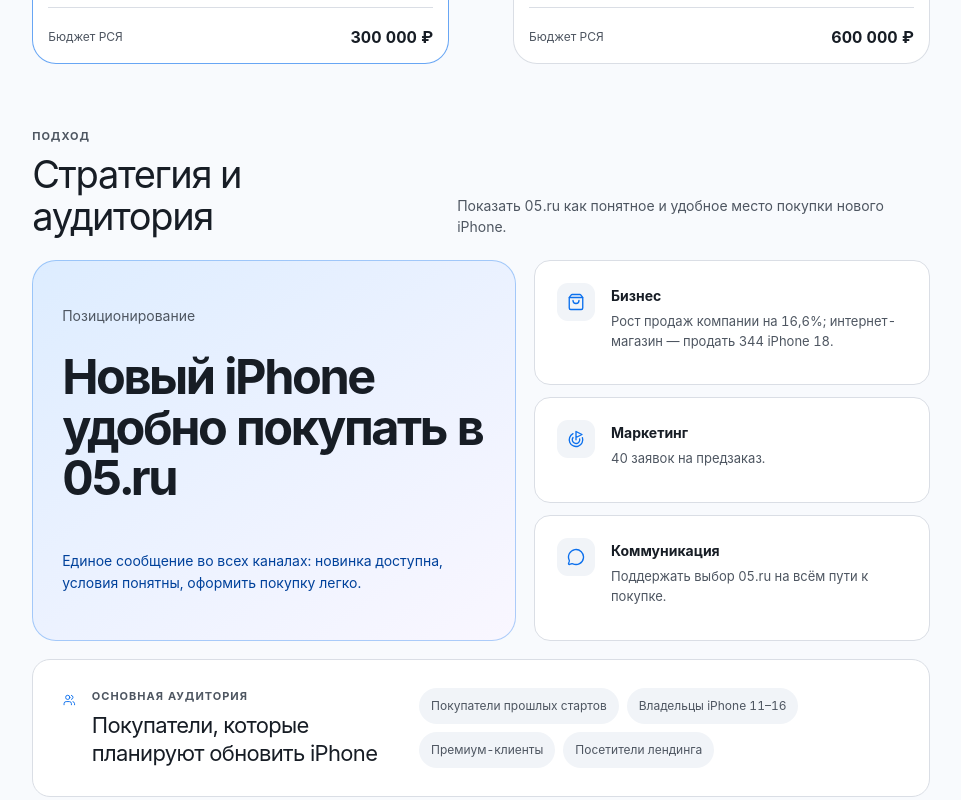
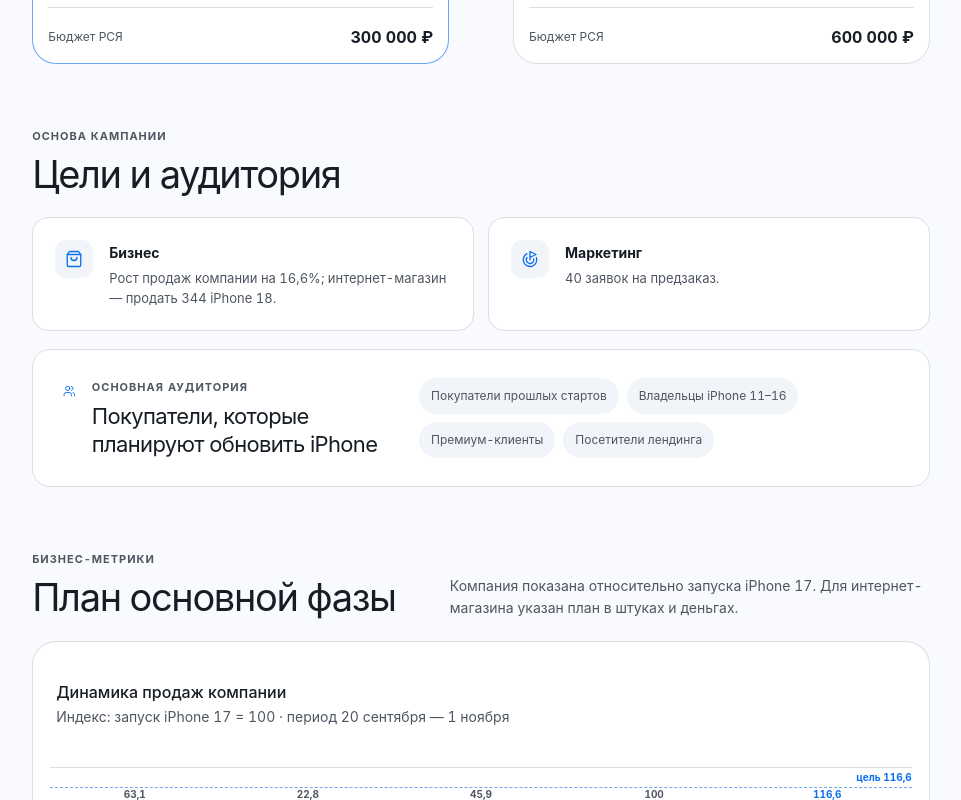
Before and after one commit to Magnum113/kadimagwork, a Next.js app in the folder iphone18-campaign-2026/: page / in a window 1280 px wide. Shown: the part 1280-2080 px from the top of the page, without its empty margins (299-1260 px from the left). Built offline with nearby package versions, Linux system fonts and the light colour scheme.

Commit message:
Refine campaign goals and CRM plan

```diff
--- a/iphone18-campaign-2026/app/globals.css
+++ b/iphone18-campaign-2026/app/globals.css
@@ -237,13 +237,7 @@
 .phase-connector::before { content: ''; position: absolute; left: 0; right: 0; height: 1px; border-top: 1px dashed var(--border); }
 .phase-connector span { position: relative; padding: 6px; background: var(--background); color: var(--muted-foreground); font-size: 10px; }
 
-.strategy-layout { display: grid; grid-template-columns: minmax(0, 1.1fr) minmax(320px, 0.9fr); gap: 18px; }
-.positioning-card { min-height: 290px; justify-content: space-between; border: 0; background: linear-gradient(145deg, oklch(0.94 0.035 258), oklch(0.98 0.012 300)); box-shadow: inset 0 0 0 1px color-mix(in oklch, var(--primary), transparent 68%); }
-.positioning-card [data-slot='card-header'] { padding: 30px; }
-.positioning-card [data-slot='card-title'] { max-width: 650px; margin-top: 22px; font-size: clamp(30px, 3.8vw, 50px); font-weight: 720; line-height: 1.04; letter-spacing: -0.05em; }
-.positioning-card [data-slot='card-content'] { padding: 0 30px 30px; }
-.positioning-card p { max-width: 58ch; margin: 0; color: var(--secondary-foreground); font-size: 14px; line-height: 1.6; }
-.objective-stack { display: grid; gap: 12px; }
+.objective-stack { display: grid; grid-template-columns: repeat(2, minmax(0, 1fr)); gap: 14px; }
 .objective-row { display: grid; grid-template-columns: auto 1fr; gap: 16px; align-items: start; padding: 22px; border: 1px solid var(--border); border-radius: 16px; background: white; }
 .objective-icon { display: grid; place-items: center; width: 38px; height: 38px; border-radius: 11px; background: var(--surface-muted); color: var(--primary); }
 .objective-icon svg { width: 18px; }
@@ -297,12 +291,16 @@
 .crm-event time span { margin-top: 3px; color: var(--muted-foreground); font-size: 10px; text-transform: uppercase; }
 .channel-badges { display: flex; gap: 6px; }
 .event-body h3 { margin: 11px 0 0; font-size: 16px; }
-.event-body p { margin: 5px 0 0; color: var(--muted-foreground); font-size: 12px; line-height: 1.55; }
+.event-purpose { margin: 6px 0 0; color: var(--muted-foreground); font-size: 12px; line-height: 1.55; }
+.event-audience { display: flex; flex-wrap: wrap; gap: 4px 8px; margin: 12px 0 0; padding-top: 10px; border-top: 1px solid var(--border); font-size: 11px; line-height: 1.45; }
+.event-audience strong { color: var(--foreground); }
+.event-audience span { color: var(--muted-foreground); }
 .segment-card [data-slot='card-content'] { padding: 0 24px 24px; }
 .segment-list { display: grid; margin: 0; padding: 0; list-style: none; }
 .segment-list li { display: grid; grid-template-columns: 32px 1fr; gap: 12px; padding: 16px 0; border-top: 1px solid var(--border); }
 .segment-list li > span { color: var(--primary); font-size: 11px; font-weight: 700; }
 .segment-list strong { font-size: 13px; line-height: 1.45; }
+.segment-list p { margin: 5px 0 0; color: var(--muted-foreground); font-size: 11px; line-height: 1.5; }
 
 .format-tabs { gap: 18px; }
 .format-tabs [data-slot='tabs-list'] { height: 38px; padding: 4px; }
@@ -335,12 +333,6 @@
 .channel-row strong { font-size: 13px; }
 .channel-row p { margin: 4px 0 0; color: var(--muted-foreground); font-size: 11px; line-height: 1.45; }
 
-.message-wave-grid { display: grid; grid-template-columns: repeat(3, minmax(0, 1fr)); gap: 14px; }
-.message-wave { min-height: 190px; border: 0; box-shadow: inset 0 0 0 1px var(--border); }
-.message-wave.active { background: linear-gradient(155deg, white, var(--secondary)); box-shadow: inset 0 0 0 1px color-mix(in oklch, var(--primary), transparent 48%); }
-.message-wave [data-slot='card-title'] { margin-top: 22px; font-size: 23px; letter-spacing: -0.03em; }
-.message-wave [data-slot='card-description'] { margin-top: 8px; line-height: 1.55; }
-
 .tracking-rules { display: grid; grid-template-columns: repeat(3, minmax(0, 1fr)); gap: 1px; margin-top: 16px; overflow: hidden; border-radius: 16px; background: oklch(0.35 0.03 258); color: white; }
 .tracking-rules div { display: grid; gap: 5px; padding: 20px 22px; background: oklch(0.22 0.035 258); }
 .tracking-rules strong { font-size: 13px; }
@@ -367,8 +359,8 @@
   .campaign-hero { min-height: 480px; }
   .hero-copy { width: min(64%, 650px); }
   .kpi-grid { grid-template-columns: repeat(2, minmax(0, 1fr)); }
-  .strategy-layout, .crm-layout, .paid-grid { grid-template-columns: 1fr; }
-  .message-wave-grid, .owner-grid { grid-template-columns: repeat(2, minmax(0, 1fr)); }
+  .crm-layout, .paid-grid { grid-template-columns: 1fr; }
+  .owner-grid { grid-template-columns: repeat(2, minmax(0, 1fr)); }
   .online-metrics-grid { grid-template-columns: repeat(3, minmax(0, 1fr)); }
 }
 
@@ -399,7 +391,7 @@
   .phase-connector { min-height: 28px; }
   .phase-connector::before { top: 0; bottom: 0; left: 50%; width: 1px; height: auto; border-top: 0; border-left: 1px dashed var(--border); }
   .audience-panel { grid-template-columns: 1fr; gap: 22px; }
-  .message-wave-grid, .owner-grid { grid-template-columns: 1fr; }
+  .objective-stack, .owner-grid { grid-template-columns: 1fr; }
   .tracking-rules { grid-template-columns: 1fr; }
   .online-metrics-heading { display: block; }
   .online-metrics-heading > p { margin-top: 8px; text-align: left; }
@@ -414,11 +406,6 @@
   .hero-lead { margin-top: 22px; }
   .kpi-grid { grid-template-columns: 1fr; }
   .kpi-card { min-height: 150px; }
-  .strategy-layout { display: block; }
-  .objective-stack { margin-top: 12px; }
-  .positioning-card { min-height: 260px; }
-  .positioning-card [data-slot='card-header'] { padding: 24px; }
-  .positioning-card [data-slot='card-content'] { padding: 0 24px 24px; }
   .audience-panel { padding: 22px 18px; }
   .audience-intro h3 { font-size: 19px; }
   .crm-event { grid-template-columns: 64px 1fr; padding: 14px; }
--- a/iphone18-campaign-2026/components/campaign-dashboard.tsx
+++ b/iphone18-campaign-2026/components/campaign-dashboard.tsx
@@ -3,7 +3,6 @@
 import {
   Goal,
   MapPinned,
-  MessageCircle,
   MonitorSmartphone,
   Radio,
   Send,
@@ -32,17 +31,53 @@
 ];
 
 const crmEvents = [
-  { date: '03', channels: ['Push', 'Email'], title: 'Старт предзаказа', audience: 'Вся доступная база' },
-  { date: '10', channels: ['SMS'], title: 'Коммуникация после презентации', audience: 'Приоритетные сегменты' },
-  { date: '15', channels: ['Push', 'Email'], title: 'Последняя неделя предзаказа', audience: 'Вся доступная база' },
-  { date: '19', channels: ['Push'], title: 'Последний день предзаказа', audience: 'Вся доступная база' },
+  {
+    date: '03',
+    channels: ['Push', 'Email'],
+    title: 'Старт предзаказа',
+    purpose: 'Сообщить, что предзаказ открыт, и привести на промостраницу для оформления заявки.',
+    audience: 'Вся доступная база',
+  },
+  {
+    date: '10',
+    channels: ['SMS'],
+    title: 'После презентации',
+    purpose: 'Использовать подтверждённые детали презентации 9 сентября и повторно привести на предзаказ.',
+    audience: 'Четыре приоритетных SMS-сегмента',
+  },
+  {
+    date: '15',
+    channels: ['Push', 'Email'],
+    title: 'Последняя неделя предзаказа',
+    purpose: 'Напомнить, что предзаказ действует до ориентировочного старта продаж 20 сентября.',
+    audience: 'Вся доступная база',
+  },
+  {
+    date: '19',
+    channels: ['Push'],
+    title: 'Последний день предзаказа',
+    purpose: 'Сообщить о завершении предзаказа на следующий день и дать последнюю возможность оформить заявку.',
+    audience: 'Вся доступная база',
+  },
 ];
 
 const segments = [
-  'Покупатели iPhone прошлых стартов',
-  'Владельцы iPhone с покупкой за последние 2–4 года',
-  'Премиум-клиенты',
-  'Посетители лендинга iPhone 18 без заявки',
+  {
+    title: 'Покупатели iPhone прошлых стартов',
+    detail: 'Покупали iPhone в первые 30 дней после старта продаж в 2023, 2024 или 2025 году.',
+  },
+  {
+    title: 'Владельцы iPhone',
+    detail: 'Покупали любой iPhone за последние 2–4 года и не входят в первый сегмент.',
+  },
+  {
+    title: 'Премиум-клиенты',
+    detail: 'Покупали дорогую технику Apple или флагманские смартфоны, имеют высокий средний чек или покупают регулярно.',
+  },
+  {
+    title: 'Интересовались iPhone 18',
+    detail: 'Посетили промостраницу предзаказа, но не оформили заявку.',
+  },
 ];
 
 const preorderFormats = [
@@ -81,7 +116,7 @@
   ['ЮБ', 'Юлия Бородина', 'CRM-маркетинг'],
   ['АУ', 'Амина Умарова', 'Тексты'],
   ['РЛ', 'Регина Лямина', 'Управление проектом'],
-  ['КК', 'Камиль Казимов', 'Коммуникационная стратегия'],
+  ['КК', 'Камиль Казимов', 'Креативная стратегия'],
   ['ОН', 'Омар Нахибашев', 'Арт-дирекшн'],
 ];
 
@@ -108,24 +143,12 @@
     <>
       <section id="strategy" aria-labelledby="strategy-title">
         <div className="section-heading">
-          <div><p className="section-kicker">Подход</p><h2 id="strategy-title">Стратегия и аудитория</h2></div>
-          <p className="section-summary">Показать 05.ru как понятное и удобное место покупки нового iPhone.</p>
+          <div><p className="section-kicker">Основа кампании</p><h2 id="strategy-title">Цели и аудитория</h2></div>
         </div>
 
-        <div className="strategy-layout">
-          <Card className="positioning-card">
-            <CardHeader>
-              <CardDescription>Позиционирование</CardDescription>
-              <CardTitle>Новый iPhone удобно покупать в 05.ru</CardTitle>
-            </CardHeader>
-            <CardContent><p>Единое сообщение во всех каналах: новинка доступна, условия понятны, оформить покупку легко.</p></CardContent>
-          </Card>
-
-          <div className="objective-stack">
-            <div className="objective-row"><span className="objective-icon"><ShoppingBag /></span><div><strong>Бизнес</strong><p>Рост продаж компании на 16,6%; интернет-магазин — продать 344 iPhone 18.</p></div></div>
-            <div className="objective-row"><span className="objective-icon"><Goal /></span><div><strong>Маркетинг</strong><p>40 заявок на предзаказ.</p></div></div>
-            <div className="objective-row"><span className="objective-icon"><MessageCircle /></span><div><strong>Коммуникация</strong><p>Поддержать выбор 05.ru на всём пути к покупке.</p></div></div>
-          </div>
+        <div className="objective-stack">
+          <div className="objective-row"><span className="objective-icon"><ShoppingBag /></span><div><strong>Бизнес</strong><p>Рост продаж компании на 16,6%; интернет-магазин — продать 344 iPhone 18.</p></div></div>
+          <div className="objective-row"><span className="objective-icon"><Goal /></span><div><strong>Маркетинг</strong><p>40 заявок на предзаказ.</p></div></div>
         </div>
 
         <div className="audience-panel">
@@ -183,14 +206,16 @@
                 <time dateTime={`2026-09-${event.date}`}><strong>{event.date}</strong><span>сент</span></time>
                 <div className="event-body">
                   <div className="channel-badges">{event.channels.map((channel) => <Badge variant="outline" key={channel}>{channel}</Badge>)}</div>
-                  <h3>{event.title}</h3><p>{event.audience}</p>
+                  <h3>{event.title}</h3>
+                  <p className="event-purpose">{event.purpose}</p>
+                  <p className="event-audience"><strong>Аудитория</strong><span>{event.audience}</span></p>
                 </div>
               </article>
             ))}
           </div>
           <Card className="segment-card">
-            <CardHeader><CardTitle>Приоритеты SMS</CardTitle></CardHeader>
-            <CardContent><ol className="segment-list">{segments.map((segment, index) => <li key={segment}><span>{String(index + 1).padStart(2, '0')}</span><strong>{segment}</strong></li>)}</ol></CardContent>
+            <CardHeader><CardTitle>Аудитории SMS</CardTitle><CardDescription>10 сентября · порядок приоритета</CardDescription></CardHeader>
+            <CardContent><ol className="segment-list">{segments.map((segment, index) => <li key={segment.title}><span>{String(index + 1).padStart(2, '0')}</span><div><strong>{segment.title}</strong><p>{segment.detail}</p></div></li>)}</ol></CardContent>
           </Card>
         </div>
       </section>
@@ -221,17 +246,6 @@
             <div className="channel-row"><span className="channel-icon"><Send /></span><div><strong>Telegram Ads</strong><p>Старт продаж</p></div></div>
             <div className="channel-row"><span className="channel-icon"><MapPinned /></span><div><strong>Яндекс Карты и 2ГИС</strong><p>Старт продаж и локальный трафик</p></div></div>
           </div>
-        </div>
-      </section>
-
-      <section id="messaging" aria-labelledby="messaging-title">
-        <div className="section-heading">
-          <div><p className="section-kicker">Коммуникация</p><h2 id="messaging-title">Сообщения по этапам</h2></div>
-        </div>
-        <div className="message-wave-grid">
-          <Card className="message-wave active"><CardHeader><Badge variant="secondary">Предзаказ</Badge><CardTitle>Оформить предзаказ</CardTitle><CardDescription>Получить iPhone 18 одним из первых.</CardDescription></CardHeader></Card>
-          <Card className="message-wave"><CardHeader><Badge variant="outline">Старт продаж</Badge><CardTitle>Новые iPhone в продаже</CardTitle><CardDescription>Коммуникация первых недель запуска.</CardDescription></CardHeader></Card>
-          <Card className="message-wave"><CardHeader><Badge variant="outline">Основная фаза</Badge><CardTitle>iPhone 18 есть в 05.ru</CardTitle><CardDescription>Коммуникация о наличии до 1 ноября.</CardDescription></CardHeader></Card>
         </div>
       </section>
 
--- a/iphone18-campaign-2026/components/campaign-navigation.tsx
+++ b/iphone18-campaign-2026/components/campaign-navigation.tsx
@@ -15,7 +15,7 @@
   { label: 'Обзор', href: '#overview', icon: LayoutDashboard },
   { label: 'Цели', href: '#kpi', icon: Target },
   { label: 'Этапы', href: '#roadmap', icon: MapIcon },
-  { label: 'Стратегия', href: '#strategy', icon: Users },
+  { label: 'Аудитория', href: '#strategy', icon: Users },
   { label: 'CRM-план', href: '#crm', icon: MessageSquareText },
   { label: 'Форматы', href: '#formats', icon: Megaphone },
   { label: 'Метрики', href: '#tracking', icon: Radio },
```
Also changed, not shown: 1 other file (tests, documents, lock files or other folders).
